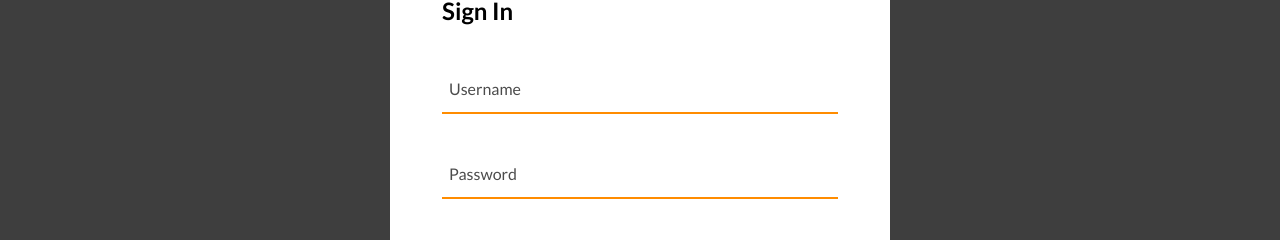
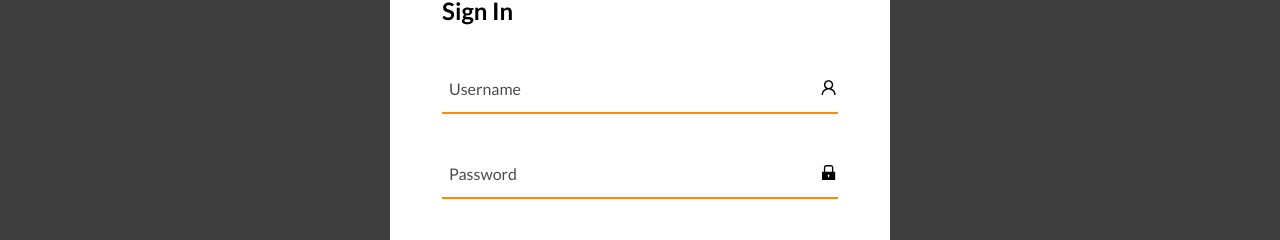
Before and after one commit to NStoyanov95/PricePulse, a React (Vite) app: page /login in a window 1280 px wide. Shown: the part 255-495 px from the top of the page. Built offline with nearby package versions, Linux system fonts and the light colour scheme.

Commit message:
Add icons to login form

```diff
--- a/src/components/LoginModal/LoginModal.jsx
+++ b/src/components/LoginModal/LoginModal.jsx
@@ -1,5 +1,7 @@
 import { useState } from "react";
 import Modal from "../portals/Modal/Modal";
+
+import { AiOutlineUser, AiFillLock } from "react-icons/ai";
 
 import styles from "./LoginModal.module.css";
 import { useNavigate } from "react-router-dom";
@@ -55,6 +57,9 @@ const LoginModal = () => {
                     </div>
                     <h2>Sign In</h2>
                     <div className={styles.field}>
+                        <div className={styles.icon}>
+                            <AiOutlineUser />
+                        </div>
                         <input
                             type="text"
                             name="username"
@@ -69,6 +74,9 @@ const LoginModal = () => {
                         )}
                     </div>
                     <div className={styles.field}>
+                        <div className={styles.icon}>
+                            <AiFillLock />
+                        </div>
                         <input
                             type="password"
                             name="password"
--- a/src/components/LoginModal/LoginModal.module.css
+++ b/src/components/LoginModal/LoginModal.module.css
@@ -17,7 +17,7 @@
     display: block;
     position: absolute;
     top: 0;
-    left: 3px;
+
     opacity: 0.7;
     transition: transform 0.3s ease-in-out;
     left: 7px;
@@ -63,3 +63,8 @@
 .closeBtn:hover {
     color: red;
 }
+.icon {
+    position: absolute;
+    right: 0;
+    font-size: 1.2em;
+}
```
